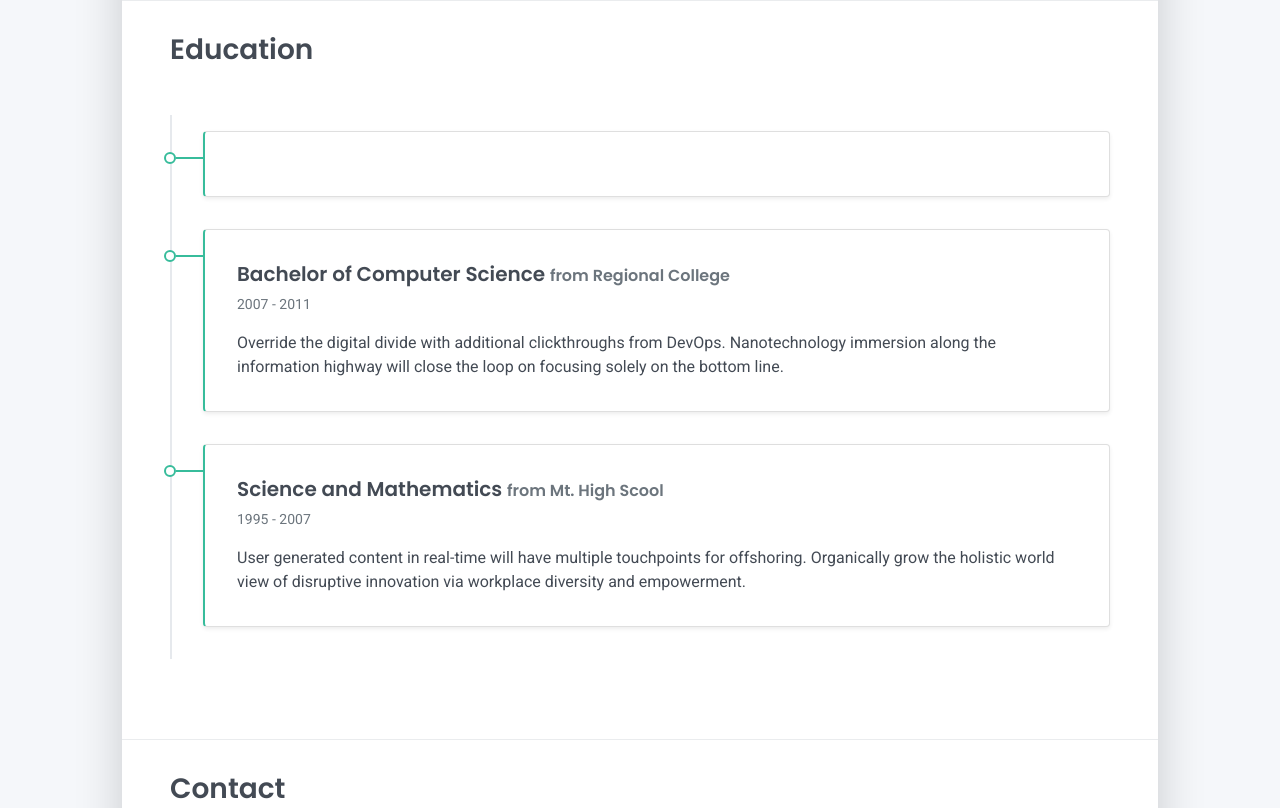
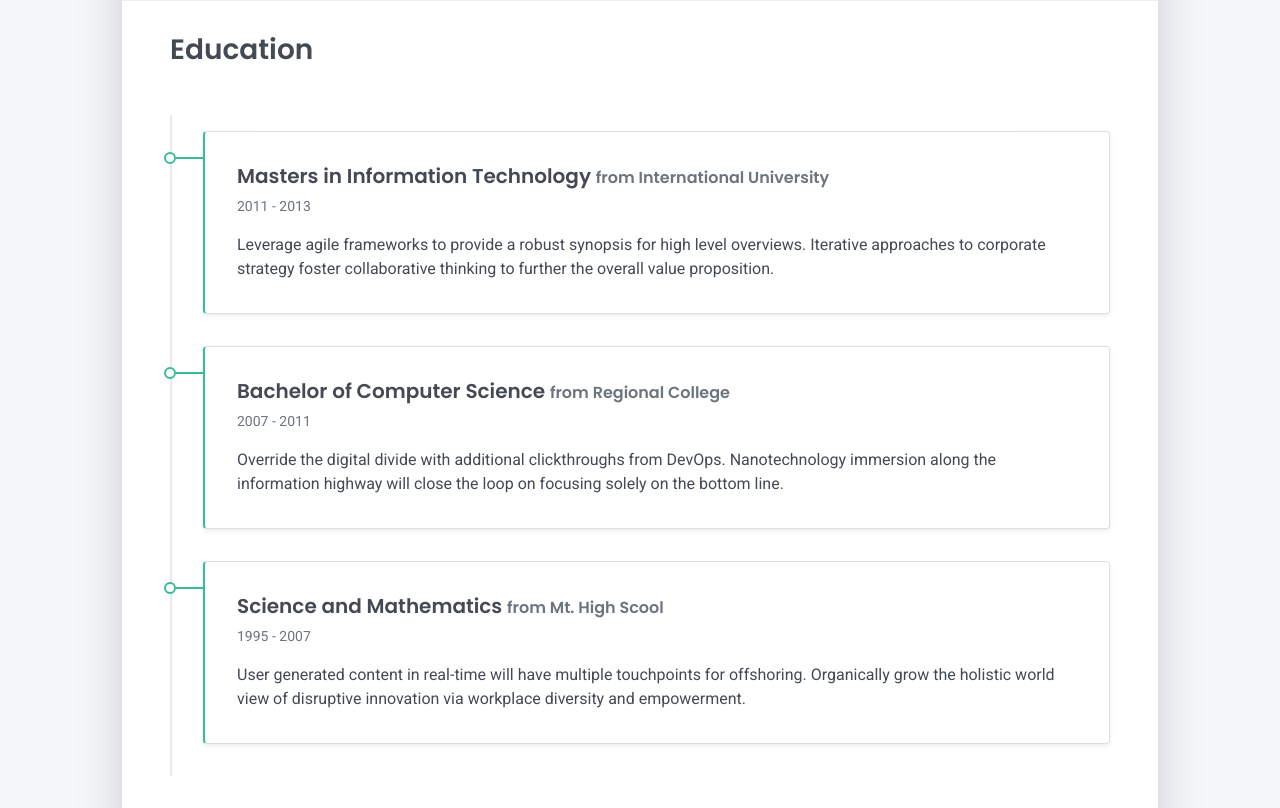
Before and after one commit to AlejandroRIg/CVNombreApellido1, a plain HTML site: page index.html in a window 1280 px wide. Shown: the part 1740-2548 px from the top of the page. Drawn offline with Linux system fonts and the light colour scheme.

Commit message:
Revert "Eliminación del contenido de Education"
This reverts commit b60e34e72de6d98c8ec367134aa31e737c445424.

```diff
--- a/index.html
+++ b/index.html
@@ -170,7 +170,11 @@
     <h2 class="h3 mb-4">Education</h2>
     <div class="timeline">
       <div class="timeline-card timeline-card-success card shadow-sm">
-        <div class="card-body"></div>
+        <div class="card-body">
+          <div class="h5 mb-1">Masters in Information Technology <span class="text-muted h6">from International University</span></div>
+          <div class="text-muted text-small mb-2">2011 - 2013</div>
+          <div>Leverage agile frameworks to provide a robust synopsis for high level overviews. Iterative approaches to corporate strategy foster collaborative thinking to further the overall value proposition.</div>
+        </div>
       </div>
       <div class="timeline-card timeline-card-success card shadow-sm">
         <div class="card-body">
@@ -184,7 +188,7 @@
           <div class="h5 mb-1">Science and Mathematics <span class="text-muted h6">from Mt. High Scool</span></div>
           <div class="text-muted text-small mb-2">1995 - 2007</div>
           <div>User generated content in real-time will have multiple touchpoints for offshoring. Organically grow the holistic world view of disruptive innovation via workplace diversity and empowerment.</div>
-       </div>
+        </div>
       </div>
     </div>
   </div>
```
